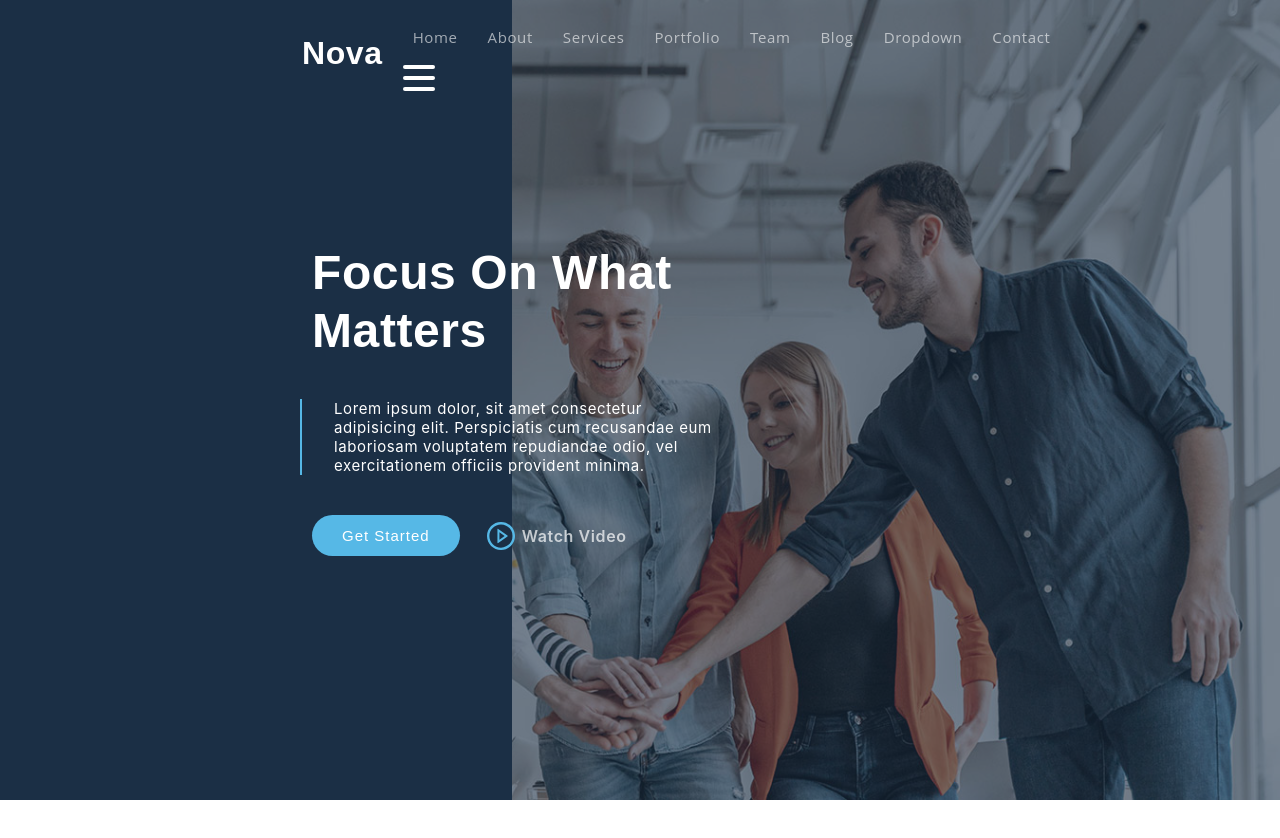
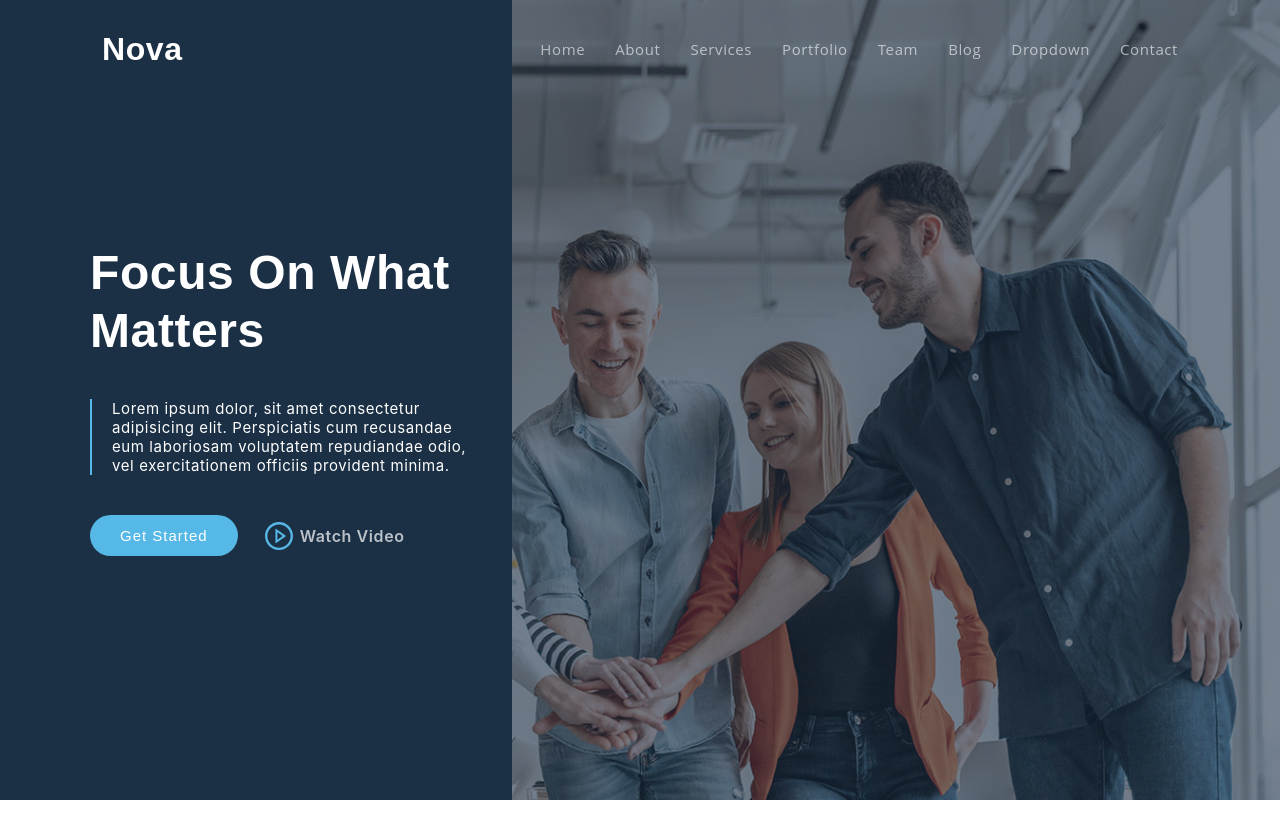
Before and after one commit to VadymStratiienko/nova, a React (Create React App) app: page / in a window 1280 px wide. Shown: the top 838 px of the page. Built offline with nearby package versions, Linux system fonts and the light colour scheme.

Commit message:
add adaptive header and banner

```diff
--- a/src/Components/Banner/view.tsx
+++ b/src/Components/Banner/view.tsx
@@ -7,15 +7,14 @@ const Container = styled.section`
   background: url("${HeroBg}") top center no-repeat;
   background-attachment: fixed;
   background-size: cover;
+  position: relative;
   min-height: 100vh;
   padding: 120px 0;
-
   z-index: 3;
   display: flex;
   align-items: center;
   justify-content: flex-start;
   flex-shrink: 0;
-
 
   ::after {
     position: absolute;
@@ -31,25 +30,75 @@ const Container = styled.section`
     background: rgba(27, 47, 69, 0.6);
     inset: 0;
   }
+  @media (max-width: 1034px) {
+  ::after {
+    position: absolute;
+    content: normal;
+    width: 40%;
+    background: var(--color-secondary);
+    top: 0;
+    bottom: 0;
+  }
+}
+  @media (max-width: 1034px) {
+  ::before {
+    background: rgba(27, 47, 69, 0.7);
+
+  }
+}
+@media (min-width: 1365px) {
+
+    background-attachment: fixed;
+}
+
 `;
 const Col = styled.div`
-flex-shrink: 2;
-z-index: 1;
-max-width: 440px;
---bs-gutter-x: 1.5rem;
---bs-gutter-y: 1;
-   margin-top: calc(-1 * var(--bs-gutter-y));
-   margin-right: calc(-1.5 * var(--bs-gutter-x));
-   margin-left: calc(12.5 * var(--bs-gutter-x));
+  flex-shrink: 1;
+  z-index: 1;
+  width: 420px;
+  margin-left: 290px;
+  padding-right: 30px;
 
+  @media (max-width: 1680px) {
+    margin: 0 160px;
+  }
+  @media (max-width: 1590px) {
+    margin: 0 128px;
+  }
+  @media (max-width: 1380px) {
+    margin: 0 90px;
+  }
+  @media (max-width: 1278px) {
+    margin: 0 50px;
+  }
+  @media (max-width: 1200px) {
+    margin: 0 50px;
+    width: 100%;
+  }
+  @media (max-width: 992px) {
+    margin: 0 100px;
+    max-width: 720px;
+  }
+  @media (max-width: 768px) {
+    max-width: 540px;
+  }
+  @media (max-width: 640px) {
+    margin-left: 20px;
+    padding: 0;
+    margin: 0;
+    width: 100%;
+  }
   h2 {
-
     z-index: 1;
     color: #fff;
     font-size: 48px;
     font-weight: 700;
     line-height: 1.2;
     font-family: var(--font-secondary);
+    @media (max-width: 640px) {
+      font-size: 36px;
+      line-height: 1;
+    }
   }
   blockquote {
     z-index: 1;
@@ -74,12 +123,6 @@ max-width: 440px;
     margin-top: var(--bs-gutter-y);
   }
 `;
-// const Row = styled.div`
-
-
-
-//`;
-
 const BlockBtn = styled.div`
   z-index: 1;
   display: flex;
@@ -97,6 +140,12 @@ const ButtonStart = styled.a`
   transition: 0.5s;
   color: #fff;
   background: var(--color-primary);
+  :hover {
+    background: rgba(86, 184, 230, 0.8);
+  }
+  @media (max-width: 640px) {
+    font-size: 13px;
+  }
 `;
 const Play = styled(AiOutlinePlayCircle)`
   z-index: 1;
@@ -104,6 +153,9 @@ const Play = styled(AiOutlinePlayCircle)`
   width: 32px;
   color: var(--color-primary);
   margin-right: 5px;
+  :hover {
+    color: #82cbed;
+  }
 `;
 const BtnPlay = styled.a`
   z-index: 1;
@@ -115,6 +167,12 @@ const BtnPlay = styled.a`
   color: rgba(255, 255, 255, 0.7);
   font-weight: 600;
   text-decoration: none;
+  :hover {
+    color: #fff;
+  }
+  @media (max-width: 640px) {
+    font-size: 13px;
+  }
 `;
 
 const Banner = () => {
--- a/src/Components/Header/view.tsx
+++ b/src/Components/Header/view.tsx
@@ -6,7 +6,8 @@ import { setOpen } from "../../redux/burgerMenuSlice";
 
 const Head = styled.header<{ isScrolled: boolean }>`
   background: ${({ isScrolled }) => isScrolled && "rgba(27, 47, 69, 0.9)"};
-  padding: 12px 0;
+  padding: 24px 0;
+
   position: fixed;
   z-index: 99;
   transition: all 0.5s;
@@ -14,42 +15,40 @@ const Head = styled.header<{ isScrolled: boolean }>`
 `;
 const Container = styled.div`
   display: flex;
+  flex-direction: row;
   align-items: center;
   justify-content: space-between;
-  margin-left: 200px;
-  margin-right: 166px;
-  padding-right: 130px;
+  padding: 0 12px;
+  margin: 0 290px;
+
+  @media (max-width: 1680px) {
+    margin: 0 160px;
+  }
+  @media (max-width: 1590px) {
+    margin: 0 128px;
+  }
+  @media (max-width: 1380px) {
+    margin: 0 90px;
+  }
+  @media (max-width: 1278px) {
+    margin: 0;
+  }
 `;
 const Logo = styled.h1`
-  display: flex;
-  align-items: center;
   color: #fff;
   cursor: pointer;
-  padding-left: 12px;
-  margin-left: 90px;
 `;
 const Navbar = styled.nav`
   padding: 0;
-  width: 100%;
-  max-width: 680px;
-  transition: 0.3s;
 
   ul {
     margin: 0;
     padding: 0;
     display: flex;
-    justify-content: space-between;
+    flex-direction: row;
+    flex-shrink: 0;
     list-style: none;
-    align-items: center;
-  }
-  /* @media (max-width: 1366px) {
-    display: none;
-  } */
-`;
-const List = styled.li`
-  display: flex;
-  align-items: center;
-  justify-content: space-between;
+    li {
       padding: 15px 0 15px 30px;
       font-family: var(--font-default);
       font-size: 15px;
@@ -58,20 +57,25 @@ const List = styled.li`
       white-space: nowrap;
       transition: 0.3s;
       cursor: pointer;
+    }
+  }
+  @media (max-width: 1278px) {
+    display: none;
+  }
 `;
 
 const StyledBurger = styled.div<{ open: boolean }>`
-  width: 32px;
-  height: 32px;
- // display: none;
- // @media (max-width: 1366px) {
+  width: 28px;
+  height: 28px;
+  display: none;
+  @media (max-width: 1278px) {
     display: flex;
     justify-content: space-around;
     flex-flow: column nowrap;
-  //}
+  }
   div {
-    width: 32px;
-    height: 4px;
+    width: 28px;
+    height: 2px;
     background-color: ${({ open }) => (open ? "#ccc" : "#ffffff")};
     border-radius: 10px;
     transform-origin: 1px;
@@ -117,18 +121,18 @@ const Header = () => {
         <Logo>Nova</Logo>
         <Navbar>
           <ul>
-            <List>Home</List>
-            <List>About</List>
-            <List>Services</List>
-            <List>Portfolio</List>
-            <List>Team</List>
-            <List>Blog</List>
-            <List>Dropdown</List>
-            <List>Contact</List>
+            <li>Home</li>
+            <li>About</li>
+            <li>Services</li>
+            <li>Portfolio</li>
+            <li>Team</li>
+            <li>Blog</li>
+            <li>Dropdown</li>
+            <li>Contact</li>
           </ul>
-<div  onClick={() => dispatch(setOpen(open))}>
+        </Navbar>
         <StyledBurger
-
+          onClick={() => dispatch(setOpen(open))}
           open={open}
           style={{ marginLeft: "20px" }}
         >
@@ -136,8 +140,6 @@ const Header = () => {
           <div />
           <div />
         </StyledBurger>
-          </div>
-        </Navbar>
       </Container>
     </Head>
   );
```
Lines whose indentation alone changed are shown as unchanged.
